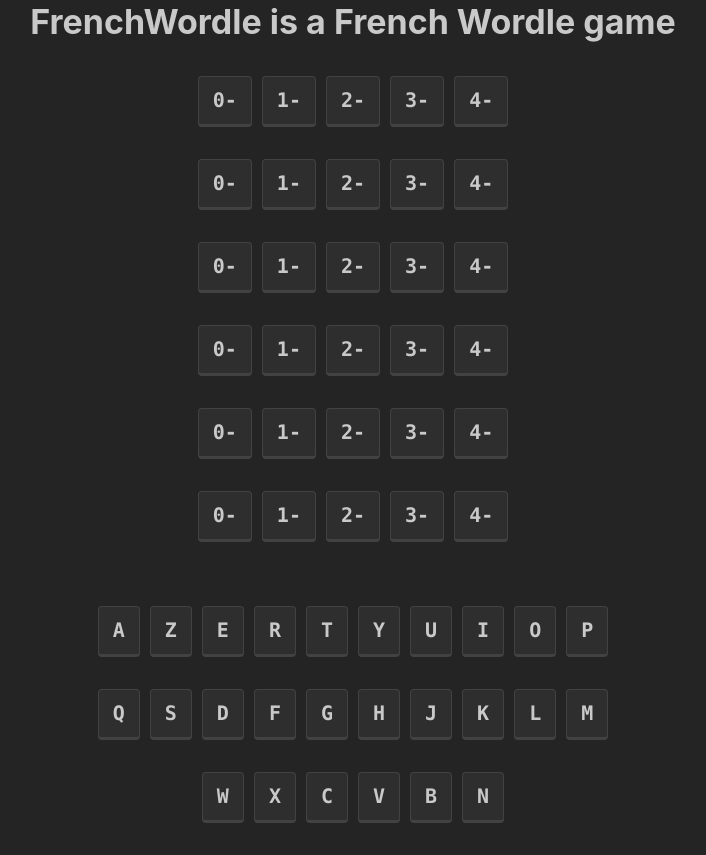
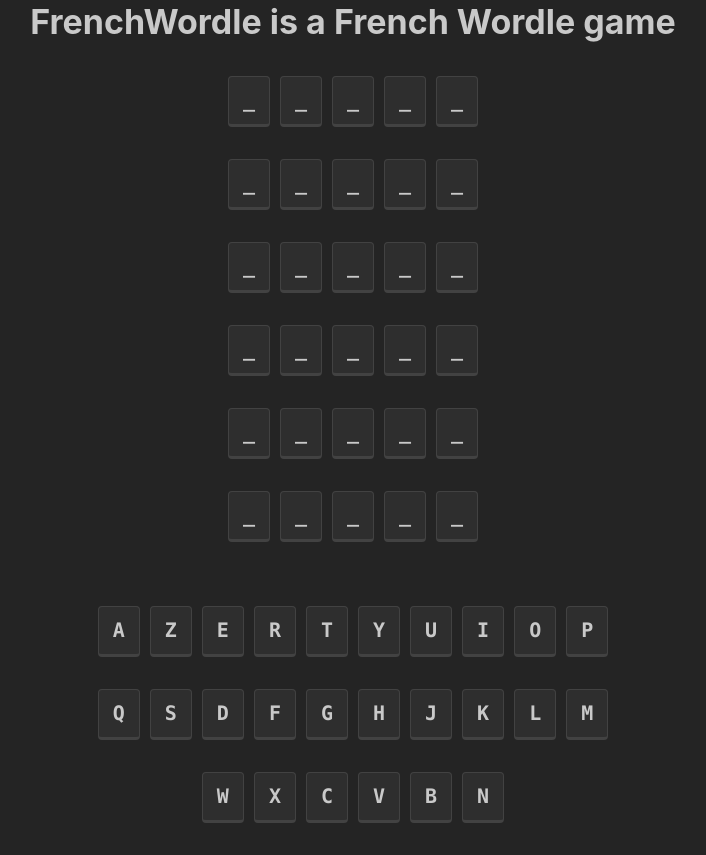
Before and after one commit to Dercraker/Motdle, a Next.js app: page / in a window 1280 px wide. Shown: the whole page, without its empty margins (287-993 px from the left). Built offline with nearby package versions, Linux system fonts and the light colour scheme.

Commit message:
End Game

```diff
--- a/src/components/Game/Board.tsx
+++ b/src/components/Game/Board.tsx
@@ -1,8 +1,51 @@
 import { useGameStore } from "@/lib/zustand/gameStore";
+import keyStyles from "@/styles/Key.module.css";
+import { ValidationResult } from "@/types/validationResult";
 import { Container, Group, Kbd, Stack } from "@mantine/core";
+import { useEffect } from "react";
 
 export const Board = () => {
   const { gameBoard } = useGameStore();
+  // const gameBoard = useGameStore((state) => state.gameBoard);
+  const currentRow = useGameStore((state) => state.currentRow);
+  const validationResult = useGameStore((state) => state.validationResult);
+
+  useEffect(() => {
+    console.log("🚀 ~ useEffect ~ validationResult:", validationResult);
+    handleUpdateClass(validationResult);
+  }, [validationResult]);
+
+  const handleUpdateClass = (validations: ValidationResult[]) => {
+    validations.map((validation, validationIndex) => {
+      const currentCol = validationIndex;
+
+      console.log(
+        `🚀 ~ handleUpdateClass ~ ${currentRow - 1}-${currentCol}:`,
+        `${currentRow - 1}-${currentCol}`,
+      );
+
+      const key = document.getElementById(`${currentRow - 1}-${currentCol}`);
+
+      if (!key || key.textContent !== validation.char) return;
+      console.log("🚀 ~ validations.map ~ key:", key);
+
+      if (validation.state === 1) {
+        key.classList.remove(keyStyles.error);
+        key.classList.remove(keyStyles.warning);
+        key.classList.add(keyStyles.success);
+      } else if (validation.state === -1) {
+        key.classList.remove(keyStyles.success);
+        key.classList.remove(keyStyles.warning);
+        key.classList.add(keyStyles.error);
+      } else if (validation.state === 0) {
+        key.classList.remove(keyStyles.success);
+        key.classList.remove(keyStyles.error);
+        key.classList.add(keyStyles.warning);
+      }
+
+      return null;
+    });
+  };
 
   return (
     <Container>
@@ -10,8 +53,14 @@
         {gameBoard.map((row, rowIndex) => (
           <Group key={rowIndex} gap="xs" justify="center" align="center">
             {row.map((cell, cellIndex) => (
-              <Kbd key={cellIndex} size="xl" mih="xl" miw="xl">
-                {cellIndex}-{cell}
+              <Kbd
+                id={rowIndex + "-" + cellIndex}
+                key={cellIndex}
+                size="xl"
+                mih="xl"
+                miw="xl"
+              >
+                {cell}
               </Kbd>
             ))}
           </Group>
--- a/src/components/Game/KeyBoard.tsx
+++ b/src/components/Game/KeyBoard.tsx
@@ -1,14 +1,18 @@
 import { Container, Group, Kbd, Stack } from "@mantine/core";
 
 import useKeyPress from "@/hooks/useKeyPress";
-import useNotify from "@/hooks/useNotify";
 import { useGameStore } from "@/lib/zustand/gameStore";
+import keyStyles from "@/styles/Key.module.css";
 import styles from "@/styles/KeyBoard.module.css";
+import { ValidationResult } from "@/types/validationResult";
+import { useEffect } from "react";
 
 export const KeyBoard = () => {
-  const { ErrorNotify } = useNotify();
   const AddKey = useGameStore((state) => state.AddKey);
   const RemoveKey = useGameStore((state) => state.RemoveKey);
+  const ValidateWord = useGameStore((state) => state.ValidateWord);
+  const isFullLine = useGameStore((state) => state.isFullLine);
+  const validationResult = useGameStore((state) => state.validationResult);
 
   const gameBoard: string[][] = [
     ["A", "Z", "E", "R", "T", "Y", "U", "I", "O", "P"],
@@ -19,7 +23,7 @@
   useKeyPress((keyEvent) => handleClickKey(keyEvent.key.toUpperCase()));
 
   const handleClickKey = (key: string) => {
-    if (key === "ENTER") return;
+    if (isFullLine && key === "ENTER") ValidateWord();
 
     if (key === "BACKSPACE") return RemoveKey();
 
@@ -29,6 +33,32 @@
     AddKey(key);
   };
 
+  useEffect(() => {
+    if (!validationResult) return;
+    handleUpdateClass(validationResult);
+  }, [validationResult]);
+
+  const handleUpdateClass = (validations: ValidationResult[]) => {
+    for (const validation of validations) {
+      const key = document.getElementById(validation.char);
+      if (!key) return;
+
+      if (validation.state === 1) {
+        key.classList.remove(keyStyles.error);
+        key.classList.remove(keyStyles.warning);
+        key.classList.add(keyStyles.success);
+      } else if (validation.state === -1) {
+        key.classList.remove(keyStyles.success);
+        key.classList.remove(keyStyles.warning);
+        key.classList.add(keyStyles.error);
+      } else if (validation.state === 0) {
+        key.classList.remove(keyStyles.success);
+        key.classList.remove(keyStyles.error);
+        key.classList.add(keyStyles.warning);
+      }
+    }
+  };
+
   return (
     <Container my="xl">
       <Stack gap="xl" align="center" justify="center">
@@ -36,6 +66,7 @@
           <Group key={rowIndex} gap="xs" justify="center" align="center">
             {row.map((cell, cellIndex) => (
               <Kbd
+                id={cell}
                 key={cellIndex}
                 size="xl"
                 mih="xl"
--- a/src/lib/zustand/gameStore.ts
+++ b/src/lib/zustand/gameStore.ts
@@ -1,31 +1,33 @@
+import useNotify from "@/hooks/useNotify";
+import { GameStore } from "@/types/gameStore";
+import { ValidationResult } from "@/types/validationResult";
+import { WORDS } from "@/words";
 import { create } from "zustand";
 
-type GameStore = {
-  gameBoard: string[][];
-  currentRow: number;
-  currentCol: number;
-  isFullLine: boolean;
-  AddKey: (key: string) => void;
-  RemoveKey: () => void;
-};
+export const useGameStore = create<GameStore>((set) => ({
+  currentWord: WORDS[Math.floor(Math.random() * WORDS.length)]
+    .toUpperCase()
+    .split(""),
 
-export const useGameStore = create<GameStore>((set) => ({
+  validationResult: [] as ValidationResult[],
+
   gameBoard: [
-    ["", "", "", "", ""],
-    ["", "", "", "", ""],
-    ["", "", "", "", ""],
-    ["", "", "", "", ""],
-    ["", "", "", "", ""],
-    ["", "", "", "", ""],
+    ["_", "_", "_", "_", "_"],
+    ["_", "_", "_", "_", "_"],
+    ["_", "_", "_", "_", "_"],
+    ["_", "_", "_", "_", "_"],
+    ["_", "_", "_", "_", "_"],
+    ["_", "_", "_", "_", "_"],
   ],
 
   currentRow: 0,
   currentCol: 0,
   isFullLine: false,
+  isEndGame: false,
 
   AddKey: (key) =>
     set((state) => {
-      if (state.isFullLine) return state;
+      if (state.isFullLine || state.isEndGame) return state;
 
       const { currentRow, currentCol } = state;
 
@@ -44,7 +46,7 @@
 
   RemoveKey: () => {
     set((state) => {
-      if (state.currentCol === 0) return state;
+      if (state.currentCol === 0 || state.isEndGame) return state;
 
       const updatedGameBoard = [...state.gameBoard];
       if (state.isFullLine)
@@ -64,4 +66,41 @@
       };
     });
   },
+
+  ValidateWord: () => {
+    const { SuccessNotify } = useNotify();
+    let result: ValidationResult[] = [];
+    set((state) => {
+      let { isEndGame } = state;
+
+      if (isEndGame) return state;
+
+      const word = state.gameBoard[state.currentRow];
+
+      result = word.map((currentChar, i) => {
+        if (currentChar === state.currentWord[i])
+          return { state: 1, char: currentChar };
+        if (state.currentWord.includes(currentChar))
+          return { state: 0, char: currentChar };
+        return { state: -1, char: currentChar };
+      });
+
+      if (result.every((validation) => validation.state === 1)) {
+        isEndGame = true;
+        SuccessNotify({
+          title: "Tu as gagner !",
+          message: "Félicitation ! 🎉🎉🎉",
+        });
+      }
+
+      return {
+        currentCol: 0,
+        validationResult: result,
+        currentRow:
+          state.currentRow < 6 ? state.currentRow + 1 : state.currentRow,
+        isFullLine: false,
+        isEndGame: isEndGame || state.currentRow + 1 === 6,
+      };
+    });
+  },
 }));
--- /dev/null
+++ b/src/styles/Key.module.css
@@ -0,0 +1,9 @@
+.success {
+  background-color: #4caf50;
+}
+.error {
+  background-color: #f44336;
+}
+.warning {
+  background-color: #ffeb3b;
+}
--- /dev/null
+++ b/src/types/gameStore.ts
@@ -0,0 +1,16 @@
+import { ValidationResult } from "./validationResult";
+
+export type GameStore = {
+  currentWord: string[];
+  validationResult: ValidationResult[];
+  gameBoard: string[][];
+  currentRow: number;
+  currentCol: number;
+  isFullLine: boolean;
+  isEndGame: boolean;
+
+  AddKey: (key: string) => void;
+  RemoveKey: () => void;
+
+  ValidateWord: () => void;
+};
--- /dev/null
+++ b/src/types/validationResult.ts
@@ -0,0 +1,4 @@
+export type ValidationResult = {
+  state: number;
+  char: string;
+};
--- a/src/words.ts
+++ b/src/words.ts
@@ -1,4 +1,4 @@
-export const MOTS = [
+export const WORDS = [
   "avion",
   "belle",
   "chien",
```
